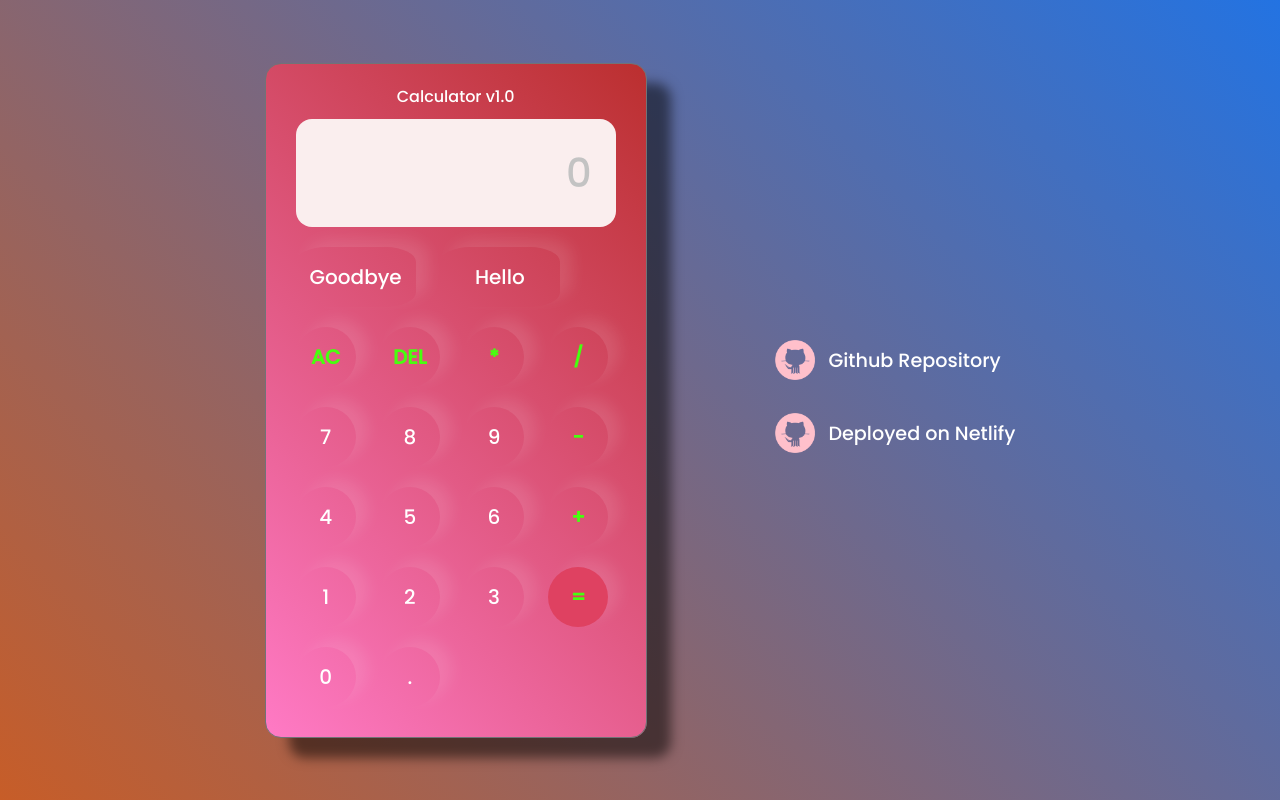
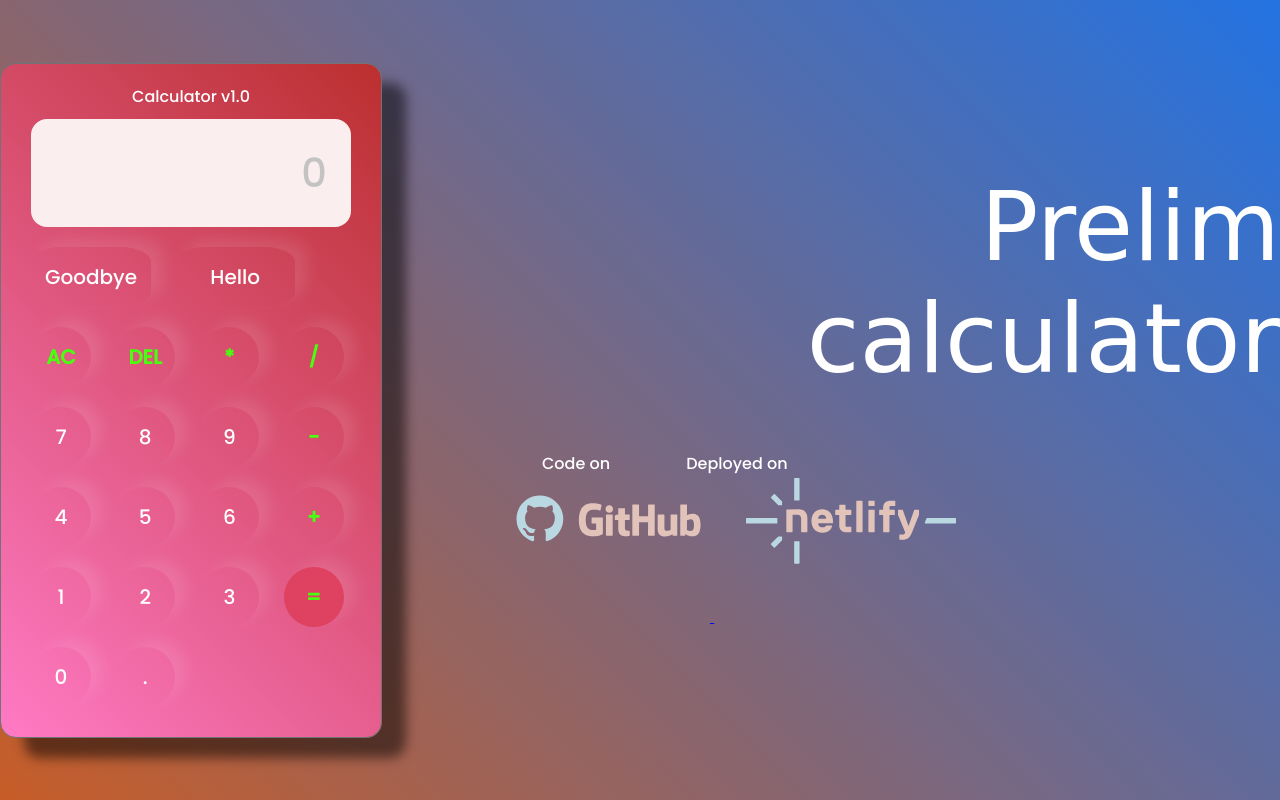
Before and after one commit to itsantonle/se-2144-prelims, a website built with Vite: page se-2144-prelims-legayada/index.html in a window 1280 px wide. Built offline with nearby package versions, Linux system fonts and the light colour scheme; a web font is replaced by a local one.

Commit message:
finalized calculator
-gui and links are heavily improved
- added comments on the typescript file
- deleted unecessary typescript file
- i might actually have to make a custom error handler (but lazy)
- basic functionalites all pass
- add the netlify link

```diff
--- a/se-2144-prelims-legayada/index.html
+++ b/se-2144-prelims-legayada/index.html
@@ -4,7 +4,7 @@
     <meta charset="UTF-8" />
     <link rel="icon" type="image/svg+xml" href="/vite.svg" />
     <meta name="viewport" content="width=device-width, initial-scale=1.0" />
-    <title>Vite + TS</title>
+    <title>Prelim Calculator</title>
     <link rel="stylesheet" href="./src/style.css" />
   </head>
   <body>
@@ -53,13 +53,26 @@
         </div>
       </div>
     </div>
-    <div id="github">
-      <img src="./src/img/github-9-64.png" alt="" />
-      <span>Github Repository</span>
-      <br />
-      <br />
-      <img src="./src/img/github-9-64.png" alt="" />
-      <span>Deployed on Netlify</span>
+    <div id="sidediv" class="sidediv">
+      <div class="find-us">
+        <div id="side-title">Prelim calculator</div>
+        <span id="code">Code on</span>
+        <span id="deploy"> Deployed on</span>
+      </div>
+      <a href="https://github.com/itsantonle/se-2144-prelims.git">
+        <img
+          src="./src/img/github-logo-vector.svg"
+          id="github-logo"
+          class="logo"
+          alt=""
+        />
+      </a>
+      <img
+        src="./src/img/netlify-seeklogo.svg"
+        id="netlify-logo"
+        class="logo"
+        alt=""
+      />
     </div>
 
     <script type="module" src="/src/main.ts"></script>
--- a/se-2144-prelims-legayada/src/error.ts
+++ /dev/null
@@ -1,3 +0,0 @@
-//error tests
-
-// function customErrors() {}
--- a/se-2144-prelims-legayada/src/style.css
+++ b/se-2144-prelims-legayada/src/style.css
@@ -1,4 +1,6 @@
+/* google fonts */
 @import url('https://fonts.googleapis.com/css2?family=Poppins:wght@500&display=swap');
+@import url('https://fonts.googleapis.com/css2?family=Damion&display=swap');
 
 * {
   margin: 0;
@@ -86,18 +88,54 @@ p {
   color: white;
 }
 
-#github {
+.sidediv {
   margin-left: 10%;
 }
 
-#github img {
-  width: 40px;
+.sidediv .logo {
+  margin-bottom: 2px;
+  display: inline-block;
 }
 
-#github span {
-  margin-left: 0.5em;
-  font-size: larger;
+.sidediv span {
+  display: inline-block;
+  top: 3.5rem;
   color: white;
   position: relative;
-  bottom: 0.8rem;
+  margin-left: 2rem;
 }
+
+#deploy {
+  margin-left: 4.5rem;
+}
+
+#netlify-logo {
+  width: 210px;
+  position: relative;
+  bottom: 3.5em;
+  left: 2em;
+}
+
+#github-logo {
+  width: 200px;
+  position: relative;
+}
+
+#netlify-logo:hover,
+#github-logo:hover {
+  cursor: pointer;
+  transform-origin: left top;
+  animation: scale 300ms ease-in-out forwards;
+}
+
+@keyframes scale {
+  to {
+    transform: scale(1.05);
+  }
+}
+#side-title {
+  font-family: 'Damion', cursive;
+  text-align: right;
+  color: white;
+  font-size: 6rem;
+}
```
Also changed, not shown: se-2144-prelims-legayada/src/main.ts (+6 -17 lines), se-2144-prelims-legayada/src/img/Prelim-Calculator-9-17-2024 (2).png (deleted), se-2144-prelims-legayada/src/img/github-9-64.png (deleted), se-2144-prelims-legayada/src/img/github-logo-vector.svg (added), se-2144-prelims-legayada/src/img/netlify-seeklogo.svg (added).
